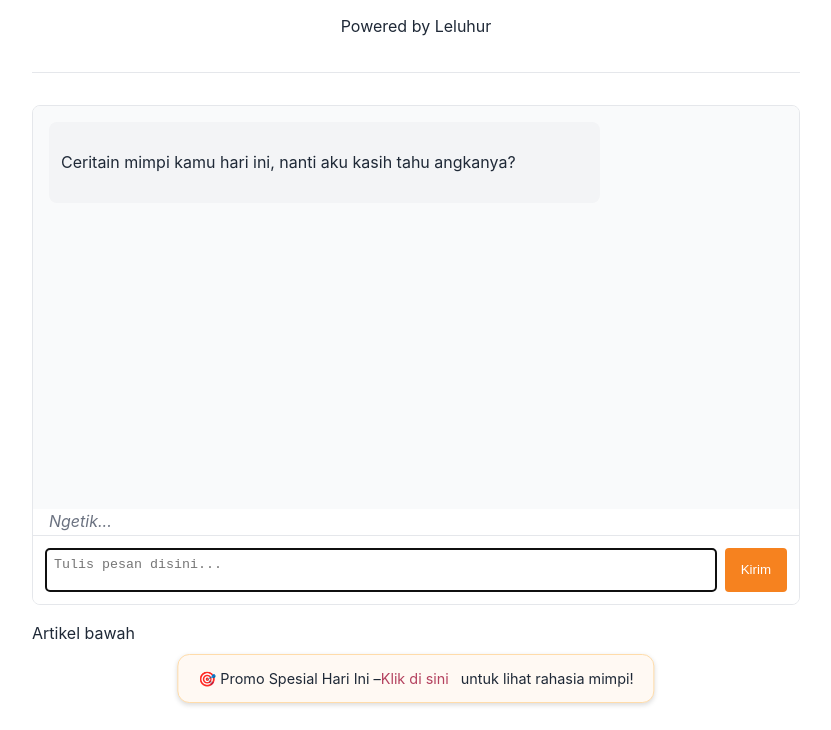
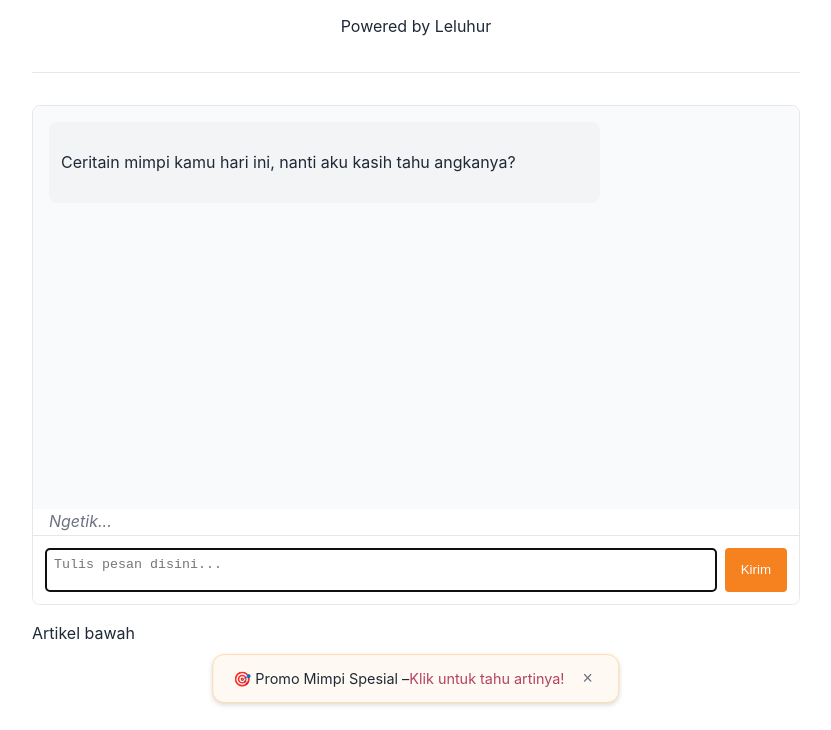
Before and after one commit to animalpsychic/chatai, a website: page public/tebak.html in a window 1280 px wide. Shown: the part 77-807 px from the top of the page, without its empty margins (224-1055 px from the left). Drawn offline with Linux system fonts and the light colour scheme.

Commit message:
Update tebak.html

```diff
--- a/public/tebak.html
+++ b/public/tebak.html
@@ -41,9 +41,11 @@
     </footer>
 
     <!-- Iklan melayang -->
-    <div class="floating-ad">
-      🎯 Promo Spesial Hari Ini – <a href="#">Klik di sini</a> untuk lihat rahasia mimpi!
-    </div>
+<div class="floating-ad" id="floatingAd">
+  🎯 Promo Mimpi Spesial – <a href="#">Klik untuk tahu artinya!</a>
+  <button class="close-ad" aria-label="Tutup iklan">&times;</button>
+</div>
+
 
     <!-- Chat app script -->
     <script src="chat.js"></script>
```
